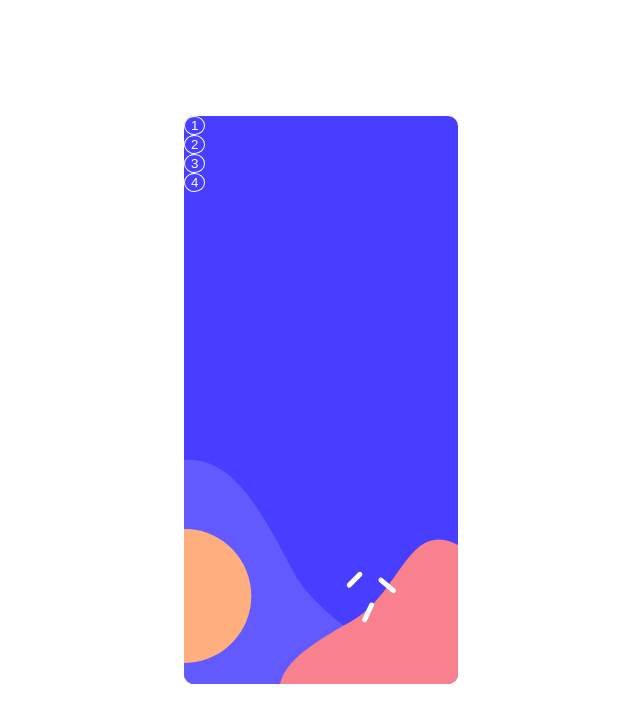
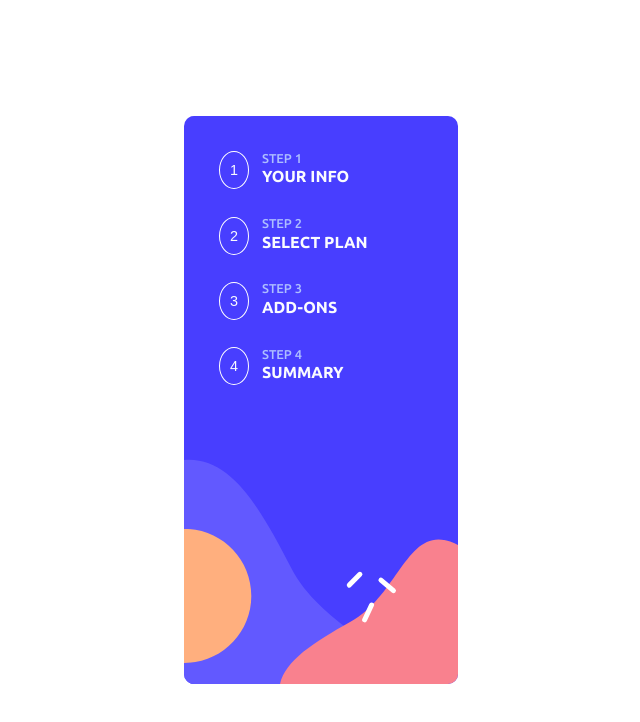
Before and after one commit to Edluel/multi-step-form, a React (Create React App) app: page / in a window 1280 px wide. Shown: the top 722 px of the page, without its empty margins (319-959 px from the left). Built offline with nearby package versions, Linux system fonts and the light colour scheme.

Commit message:
side-bar sass style

```diff
--- a/src/components/sidebar/Sidebar.jsx
+++ b/src/components/sidebar/Sidebar.jsx
@@ -3,17 +3,33 @@ import React from 'react'
 export default function Sidebar() {
   return (
     <div className="side-bar">
-        <div className="side-bar-step">
+        <div className="side-bar-step  frist">
             <button>1</button>
+            <div className="side-bar-step-text">
+                <h2>STEP 1</h2>
+                <p>YOUR INFO</p>
+            </div>
         </div>
         <div className="side-bar-step">
             <button>2</button>
+            <div className="side-bar-step-text">
+                <h2>STEP 2</h2>
+                <p>SELECT PLAN</p>
+            </div>
         </div>
         <div className="side-bar-step">
             <button>3</button>
+            <div className="side-bar-step-text">
+                <h2>STEP 3</h2>
+                <p>ADD-ONS</p>
+            </div>
         </div>
         <div className="side-bar-step">
             <button>4</button>
+            <div className="side-bar-step-text">
+                <h2>STEP 4</h2>
+                <p>SUMMARY</p>
+            </div>
         </div>
     </div>
   )
--- a/src/components/sidebar/_sidebar.scss
+++ b/src/components/sidebar/_sidebar.scss
@@ -1,3 +1,5 @@
+@import '../../styles/variables';
+
 .side-bar{
     display: flex;
     flex-direction: column;
@@ -5,12 +7,37 @@
     height: 568px;
     background-image: url('../../assets/images/bg-sidebar-desktop.svg');
     background-size: contain;
+    .frist{ margin-top: 30px; }
+    &-step{
+        display: flex;
+        flex-direction: row;
+        align-items: center;
+        margin-left: 35px;
+        margin-top: 17px;
+        &-text{
+            line-height: 0.2;
+            flex-direction: column;
+            margin-left: 13px;
+            h2 {
+                font-weight: 500;
+                font-size: 0.8rem;
+                color: $pastel-blue;
+            }
+            p {
+                font-weight: 700;
+                color: $alabaster;
+            }
+        }
+    }
 
     button {
+        font-size: 0.9rem;
+        font-weight: 400;
+        padding: 10px;
         border-radius: 50%;
         cursor: pointer;
-        border: 1px solid #fff;
-        color: #fff;
+        border: 1px solid $white;
+        color: $alabaster;
         background: rgba($color: #000000, $alpha: 0.0);
     }
 }
--- a/src/styles/_global.scss
+++ b/src/styles/_global.scss
@@ -1,4 +1,10 @@
+@import 'variables';
+
 body {
+    font-family: $font-family;
+    h1, h2, h3, a, p {
+        font-size: $font-size;
+    }
     margin: 0;
     width: 100%;
     height: 100vh;
--- /dev/null
+++ b/src/styles/_variables.scss
@@ -0,0 +1,18 @@
+//primary colors
+$marine-blue: hsl(213, 96%, 18%);
+$purplish-blue: hsl(243, 100%, 62%);
+$pastel-blue: hsl(228, 100%, 84%); //step title
+$light-blue: hsl(206, 94%, 87%);
+$strawberry-red: hsl(354, 84%, 57%);
+
+//neutral colors
+$cool-gray: hsl(231, 11%, 63%);
+$light-gray: hsl(229, 24%, 87%);
+$magnolia: hsl(217, 100%, 97%);
+$alabaster: hsl(231, 100%, 99%); //step text
+$white: hsl(0, 0%, 100%); //button border
+
+//font settings
+@import url('https://fonts.googleapis.com/css2?family=Ubuntu:wght@400;500;700&display=swap');
+$font-family: 'Ubuntu', sans-serif;
+$font-size: 16px;
--- a/src/styles/index.css
+++ b/src/styles/index.css
@@ -1,4 +1,7 @@
+@import url("https://fonts.googleapis.com/css2?family=Ubuntu:wght@400;500;700&display=swap");
+@import url("https://fonts.googleapis.com/css2?family=Ubuntu:wght@400;500;700&display=swap");
 body {
+  font-family: "Ubuntu", sans-serif;
   margin: 0;
   width: 100%;
   height: 100vh;
@@ -6,6 +9,9 @@ body {
   flex-direction: row;
   align-items: center;
   justify-content: center;
+}
+body h1, body h2, body h3, body a, body p {
+  font-size: 16px;
 }
 
 .side-bar {
@@ -16,10 +22,37 @@ body {
   background-image: url("../../assets/images/bg-sidebar-desktop.svg");
   background-size: contain;
 }
+.side-bar .frist {
+  margin-top: 30px;
+}
+.side-bar-step {
+  display: flex;
+  flex-direction: row;
+  align-items: center;
+  margin-left: 35px;
+  margin-top: 17px;
+}
+.side-bar-step-text {
+  line-height: 0.2;
+  flex-direction: column;
+  margin-left: 13px;
+}
+.side-bar-step-text h2 {
+  font-weight: 500;
+  font-size: 0.8rem;
+  color: hsl(228, 100%, 84%);
+}
+.side-bar-step-text p {
+  font-weight: 700;
+  color: hsl(231, 100%, 99%);
+}
 .side-bar button {
+  font-size: 0.9rem;
+  font-weight: 400;
+  padding: 10px;
   border-radius: 50%;
   cursor: pointer;
-  border: 1px solid #fff;
-  color: #fff;
+  border: 1px solid hsl(0, 0%, 100%);
+  color: hsl(231, 100%, 99%);
   background: rgba(0, 0, 0, 0);
 }/*# sourceMappingURL=index.css.map */
```
Also changed, not shown: 1 other file (tests, documents, lock files or other folders).
